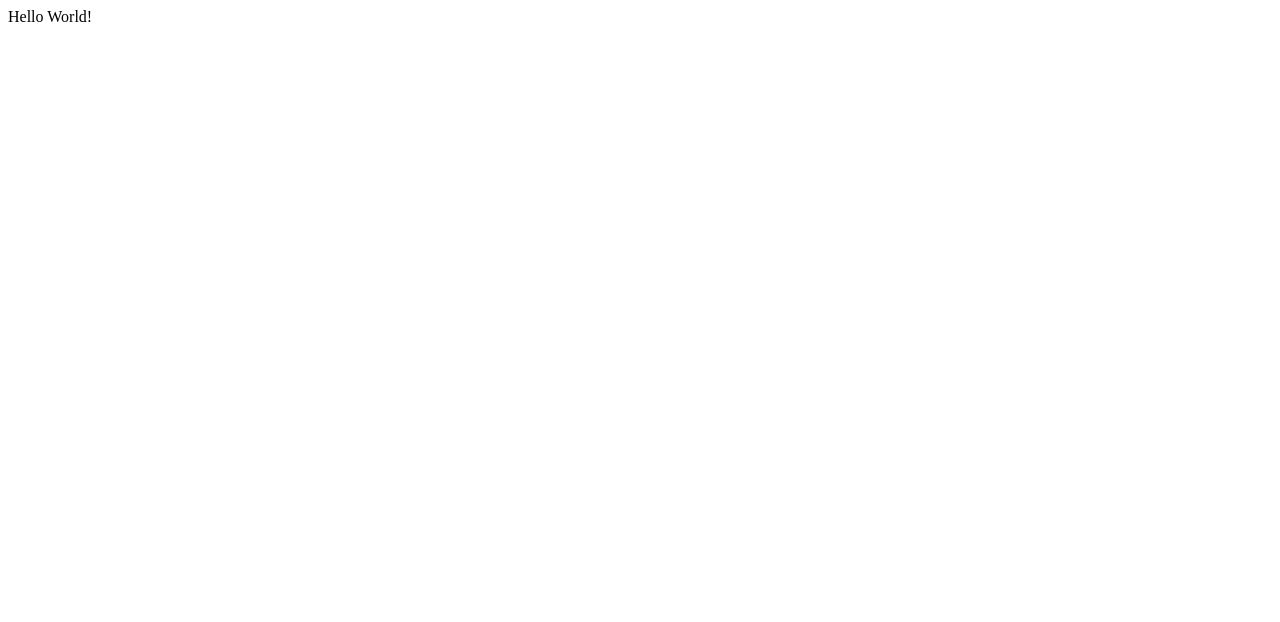
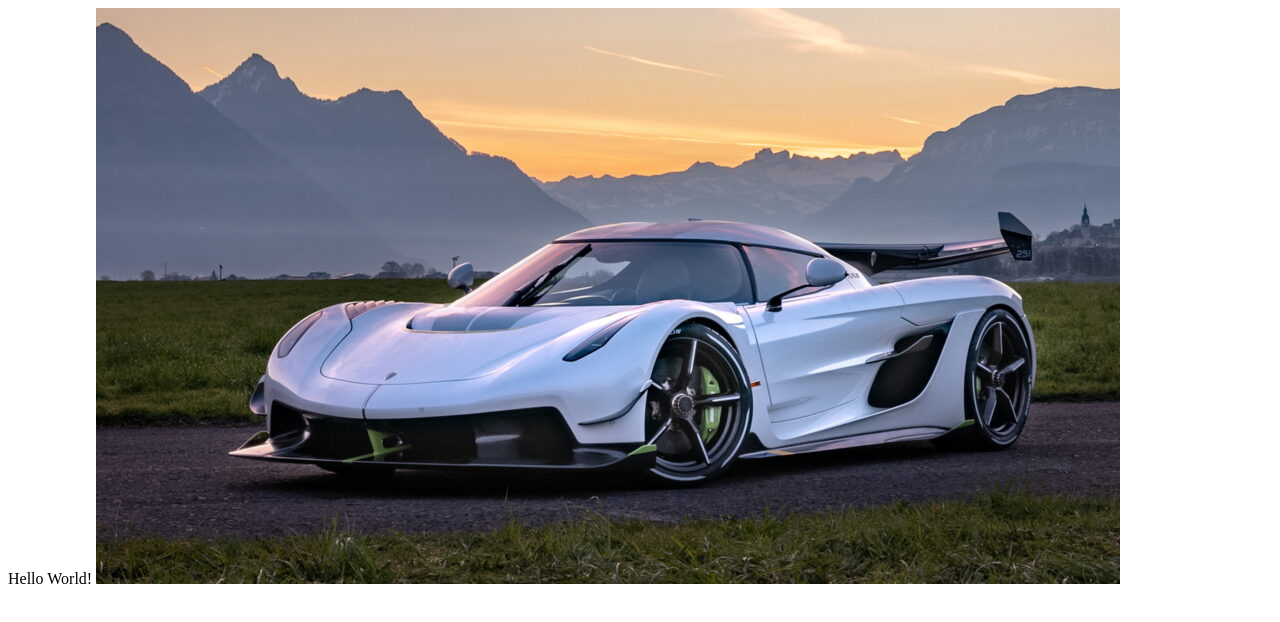
Before and after one commit to chumaniz/Web-dev-all-over-again, a plain HTML site: page website/index/index.html in a window 1280 px wide. Drawn offline with Linux system fonts and the light colour scheme.

Commit message:
Got image loaded

```diff
--- a/website/index/index.html
+++ b/website/index/index.html
@@ -7,5 +7,6 @@
 </head>
 <body>
     Hello World!
+    <img src="../images/koenigsegg.jpg" alt="Koeniggsegg"/>
 </body>
 </html>
```
Also changed, not shown: website/images/koenigsegg.jpg (renamed from website/images/images.jpg).
